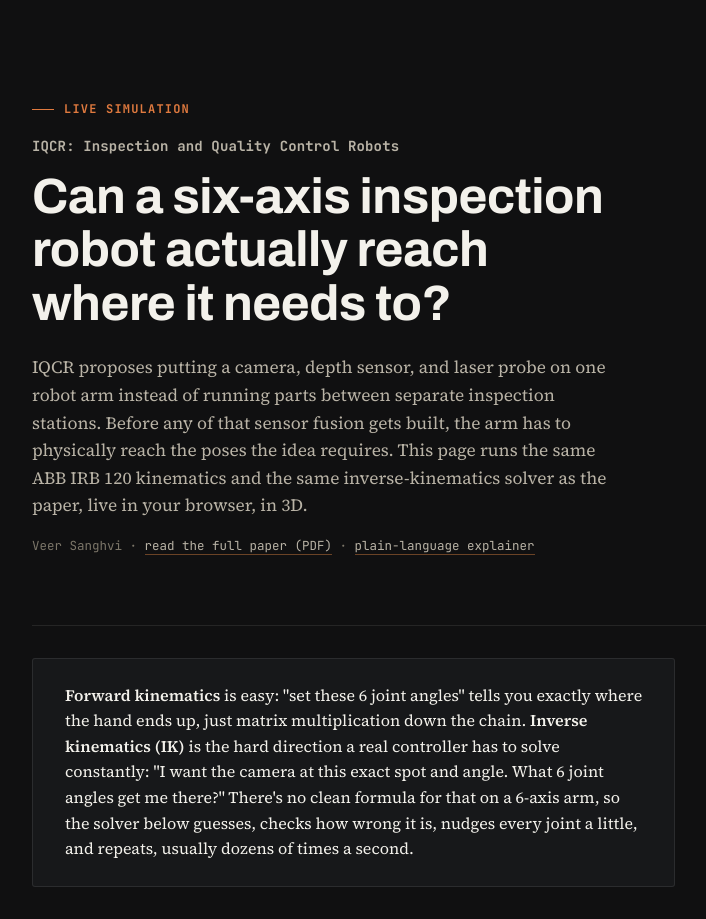
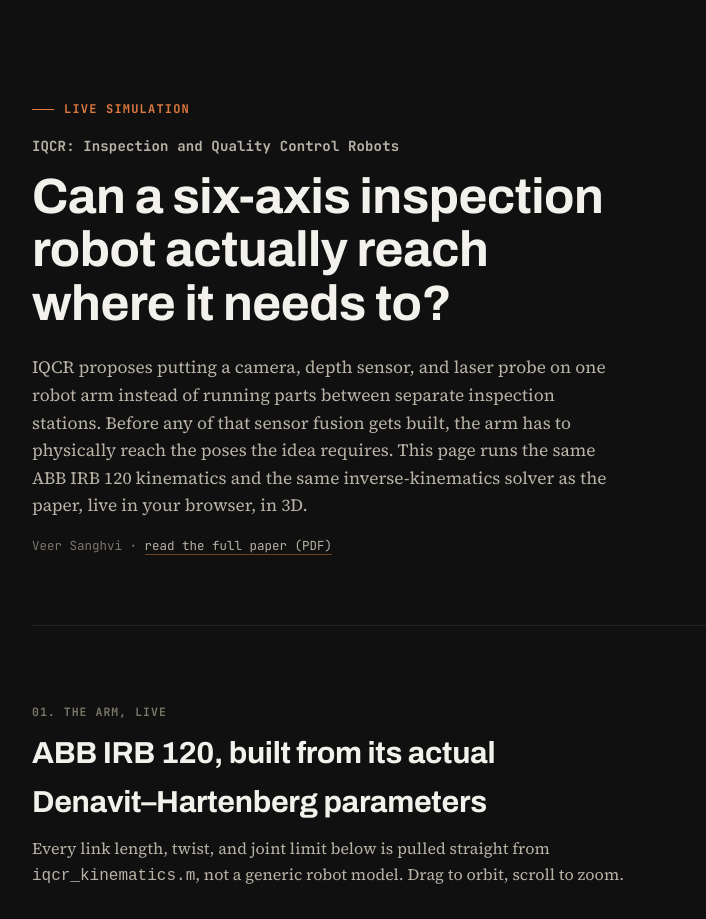
Before and after one commit to Veer-Sanghvi/IQCR, a website: page index.html in a window 1280 px wide. Shown: the top 919 px of the page, without its empty margins (96-802 px from the left). Drawn offline with nearby package versions, Linux system fonts and the light colour scheme; animation ran at ten frames a second.

Commit message:
Add README, remove plain-language explainer
Documents the project, paper status, and how to run/test it locally.
Removes the ELI5 callouts and the separate plain-language explainer
link/file reference from the live page for a tighter read.

```diff
--- a/index.html
+++ b/index.html
@@ -78,12 +78,6 @@ h2{font-family:var(--font-display); font-weight:700; font-size:clamp(1.4rem,2.6v
 .lede{color:var(--ink-2); margin:0; font-size:1rem;}
 p{margin:0 0 1em; max-width:72ch;}
 .small{font-size:0.88rem; color:var(--ink-2);}
-
-.eli5{
-  background:var(--surface); border:1px solid var(--border); border-radius:3px;
-  padding:var(--space-xl) var(--space-2xl); max-width:76ch; margin:var(--space-xl) 0;
-}
-.eli5 p:last-child{margin-bottom:0;}
 
 .lab{display:grid; grid-template-columns:300px 1fr; gap:var(--space-2xl); align-items:start;}
 @media (max-width:900px){.lab{grid-template-columns:1fr;}}
@@ -216,12 +210,8 @@ footer .rule{height:1px; background:var(--border); margin-bottom:var(--space-xl)
   <p class="project-title">IQCR: Inspection and Quality Control Robots</p>
   <h1>Can a six-axis inspection robot actually reach where it needs to?</h1>
   <p class="dek">IQCR proposes putting a camera, depth sensor, and laser probe on one robot arm instead of running parts between separate inspection stations. Before any of that sensor fusion gets built, the arm has to physically reach the poses the idea requires. This page runs the same ABB IRB 120 kinematics and the same inverse-kinematics solver as the paper, live in your browser, in 3D.</p>
-  <p class="byline">Veer Sanghvi · <a href="conference_paper/IQCR.pdf">read the full paper (PDF)</a> · <a href="conference_paper/paper_explainer.md">plain-language explainer</a></p>
+  <p class="byline">Veer Sanghvi · <a href="conference_paper/IQCR.pdf">read the full paper (PDF)</a></p>
 </header>
-
-<div class="eli5" style="margin-top:32px;">
-  <p><strong>Forward kinematics</strong> is easy: "set these 6 joint angles" tells you exactly where the hand ends up, just matrix multiplication down the chain. <strong>Inverse kinematics (IK)</strong> is the hard direction a real controller has to solve constantly: "I want the camera at this exact spot and angle. What 6 joint angles get me there?" There's no clean formula for that on a 6-axis arm, so the solver below guesses, checks how wrong it is, nudges every joint a little, and repeats, usually dozens of times a second.</p>
-</div>
 
 <section id="viewer">
   <div class="section-head">
@@ -342,9 +332,6 @@ footer .rule{height:1px; background:var(--border); margin-bottom:var(--space-xl)
     <h2>Reachable workspace envelope</h2>
     <p class="lede">With the base joint locked at 0°, sweeping the shoulder and elbow across their full range traces the region the hand can physically enter. Computed live over a 60×60 grid, same as the paper's <code>fig_workspace.png</code>.</p>
   </div>
-  <div class="eli5">
-    <p>This isn't a discovery. Any robotics textbook predicts a thick, curled ring for an arm shaped like this one, because the forearm and wrist are offset from the shoulder axis, so it can't fold back on itself to reach points near its own base. It's shown here as a <em>sanity check</em>: proof the digital model behaves the way real physics says it should, not a novel result.</p>
-  </div>
   <div class="chart-card">
     <p class="chart-title">Envelope in the X–Z plane (base joint = 0°)</p>
     <div class="chart-wrap"><svg class="chart" id="chart-envelope" viewBox="0 0 640 480"></svg></div>
```
Also changed, not shown: README.md (added).
